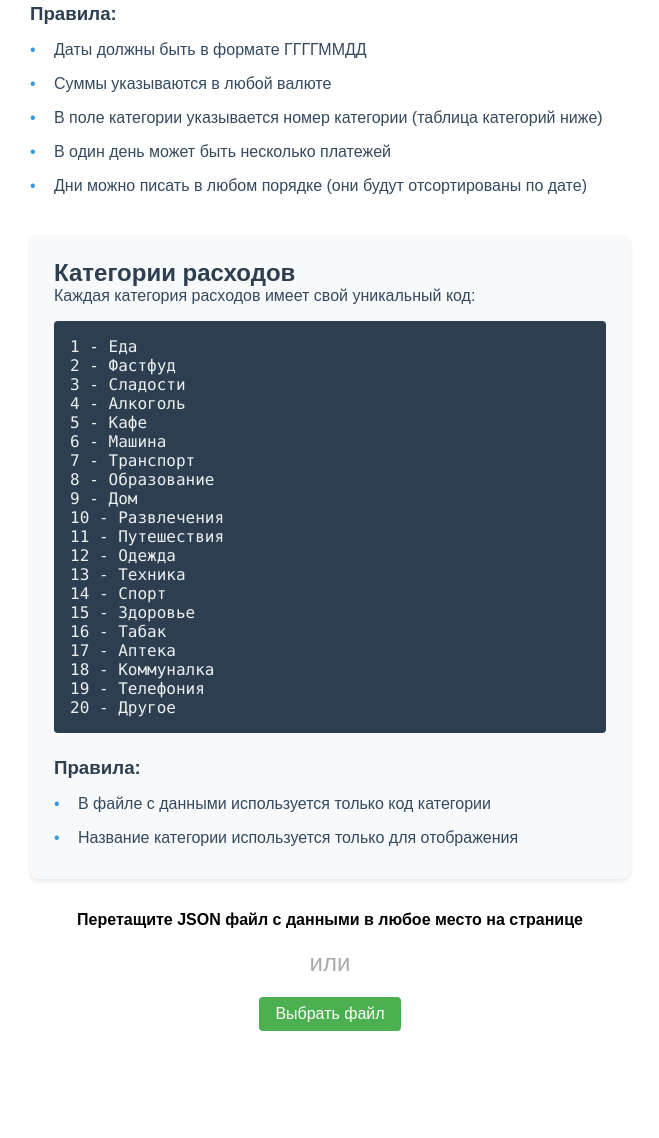
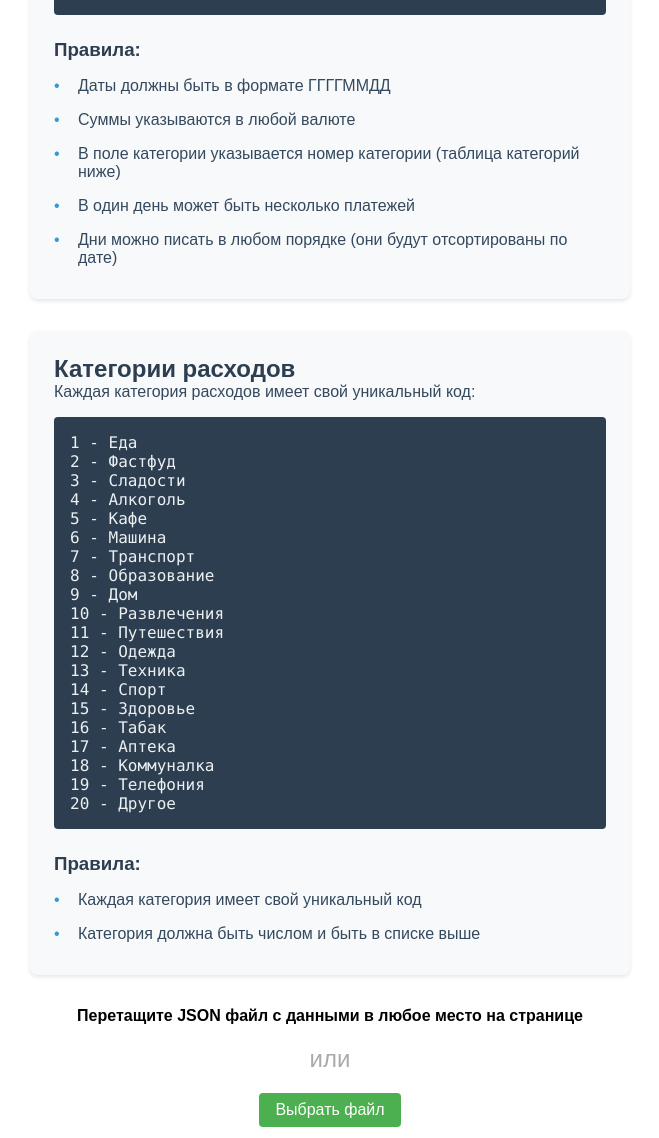
Before and after one commit to vladcyb/pay-stat, a website with bundled scripts: page public/index.html in a window 1280 px wide. Shown: the part 649-1787 px from the top of the page, without its empty margins (310-969 px from the left). Built offline with nearby package versions, Linux system fonts and the light colour scheme.

Commit message:
работает

```diff
--- a/public/css/index.css
+++ b/public/css/index.css
@@ -91,6 +91,10 @@
   margin: 1rem 0;
 }
 
+.categories-format-example {
+  min-height: 300px;
+}
+
 .code-key {
   color: #61afef;
 }
--- a/public/index.html
+++ b/public/index.html
@@ -14,8 +14,71 @@
   <body>
     <div id="root">
       <div id="initialContent">
-        <div class="container" id="format-guide"></div>
-        <div class="container" id="categories-guide"></div>
+        <div class="container" id="format-guide">
+          <h1>Анализ расходов</h1>
+          <div class="guide">
+            <h2>Формат входного файла</h2>
+            <p>Файл должен быть в формате JSON со следующей структурой:</p>
+            <pre class="format-example">
+{
+  <span class="code-key">"title"</span>: <span class="code-string">"Название отчета"</span>,
+  <span class="code-key">"payments"</span>: {
+    <span class="code-key">"20240329"</span>: [
+      {
+        <span class="code-key">"category"</span>: <span class="code-number">1</span>,
+        <span class="code-key">"value"</span>: <span class="code-number">100</span>,
+        <span class="code-key">"name"</span>: <span class="code-string">"помидоры"</span>
+      },
+      {
+        <span class="code-key">"category"</span>: <span class="code-number">2</span>,
+        <span class="code-key">"value"</span>: <span class="code-number">400</span>,
+        <span class="code-key">"name"</span>: <span class="code-string">"бургер"</span>
+      }
+    ],
+    <span class="code-key">"20240328"</span>: [
+      {
+        <span class="code-key">"category"</span>: <span class="code-number">7</span>,
+        <span class="code-key">"value"</span>: <span class="code-number">500</span>,
+        <span class="code-key">"name"</span>: <span class="code-string">"Такси"</span>
+      }
+    ]
+  }
+}</pre>
+            <div class="format-notes">
+              <h3>Правила:</h3>
+              <ul>
+                <li>Даты должны быть в формате ГГГГММДД</li>
+                <li>Суммы указываются в любой валюте</li>
+                <li>
+                  В поле категории указывается номер категории (таблица
+                  категорий ниже)
+                </li>
+                <li>В один день может быть несколько платежей</li>
+                <li>
+                  Дни можно писать в любом порядке (они будут отсортированы по
+                  дате)
+                </li>
+              </ul>
+            </div>
+          </div>
+        </div>
+        <div class="container" id="categories-guide">
+          <div class="guide">
+            <h2>Категории расходов</h2>
+            <p>Каждая категория расходов имеет свой уникальный код:</p>
+            <pre class="format-example categories-format-example">
+1 - Еда
+
+            </pre>
+            <div class="format-notes">
+              <h3>Правила:</h3>
+              <ul>
+                <li>Каждая категория имеет свой уникальный код</li>
+                <li>Категория должна быть числом и быть в списке выше</li>
+              </ul>
+            </div>
+          </div>
+        </div>
         <div class="container">
           <div class="text-center">
             <strong>
@@ -36,6 +99,7 @@
           </div>
         </div>
       </div>
+
       <div id="drop-zone"></div>
       <div class="statisticsContainer" id="statisticsContainer"></div>
     </div>
--- a/public/js/index.js
+++ b/public/js/index.js
@@ -1,14 +1,15 @@
-import { GuideView } from './models/GuideView.js'
-import { CategoryMappingView } from './models/CategoryMappingView.js'
+import { categoryRussian } from './categories.js'
+import { $ } from './lib.js'
 import { DataLoader } from './models/DataLoader.js'
 
 // Initialize when DOM is loaded
 document.addEventListener('DOMContentLoaded', () => {
-  // Add guides
-  document.querySelector('#format-guide').append(new GuideView().render())
-  document
-    .querySelector('#categories-guide')
-    .append(new CategoryMappingView().render())
+  // Fill categories guide
+  $('.categories-format-example').innerHTML = Object.entries(categoryRussian)
+    .map(([key, value]) => {
+      return `<div>${key} - ${value}</div>`
+    })
+    .join('')
 
   // Initialize data loader
   new DataLoader()
--- a/public/js/models/CategoryMappingView.js
+++ /dev/null
@@ -1,38 +0,0 @@
-import { categoryRussian } from '../categories.js'
-import { createElement } from '../lib.js'
-
-export class CategoryMappingView {
-  render() {
-    const container = createElement('div', 'guide')
-
-    const title = createElement('h2')
-    title.innerText = 'Категории расходов'
-    container.append(title)
-
-    const description = createElement('p')
-    description.innerText =
-      'Каждая категория расходов имеет свой уникальный код:'
-    container.append(description)
-
-    const example = createElement('pre', 'format-example')
-    example.innerText = Object.entries(categoryRussian)
-      .map(([code, name]) => `${code} - ${name}`)
-      .join('\n')
-    container.append(example)
-
-    const notes = createElement('div', 'format-notes')
-    const notesTitle = createElement('h3')
-    notesTitle.innerText = 'Правила:'
-    notes.append(notesTitle)
-
-    const notesList = createElement('ul')
-    notesList.innerHTML = `
-      <li>В файле с данными используется только код категории</li>
-      <li>Название категории используется только для отображения</li>
-    `
-    notes.append(notesList)
-
-    container.append(notes)
-    return container
-  }
-}
--- a/public/js/models/DataLoader.js
+++ b/public/js/models/DataLoader.js
@@ -4,7 +4,6 @@ import { TotalStatisticsView } from './TotalStatisticsView.js'
 import { PaymentsStatistics } from './PaymentsStatistics.js'
 
 export class DataLoader {
-  #fileContent
   constructor() {
     this.handleFileContent = this.handleFileContent.bind(this)
     this.handleFileDrop = this.handleFileDrop.bind(this)
@@ -21,10 +20,6 @@ export class DataLoader {
     // Add file input handler
     const fileInput = $('#file-input')
     fileInput.addEventListener('change', this.handleFileInput)
-
-    // Add JSON submit handler
-    const submitButton = $('#submit-json')
-    submitButton.addEventListener('click', this.handleJsonSubmit)
   }
 
   handleFileContent(content) {
--- a/public/js/models/GuideView.js
+++ /dev/null
@@ -1,53 +0,0 @@
-import { createDiv } from '../lib.js'
-
-export class GuideView {
-  #className
-  constructor(className) {
-    this.#className = className
-  }
-
-  render() {
-    const container = createDiv(this.#className)
-    container.innerHTML = `
-    <h1>Анализ расходов</h1>
-    <h2>Формат входного файла</h2>
-        <p>Файл должен быть в формате JSON со следующей структурой:</p>
-        <pre class="format-example">
-{
-  <span class="code-key">"title"</span>: <span class="code-string">"Название отчета"</span>,
-  <span class="code-key">"payments"</span>: {
-    <span class="code-key">"20240329"</span>: [
-      {
-        <span class="code-key">"category"</span>: <span class="code-number">1</span>,
-        <span class="code-key">"value"</span>: <span class="code-number">100</span>,
-        <span class="code-key">"name"</span>: <span class="code-string">"помидоры"</span>
-      },
-      {
-        <span class="code-key">"category"</span>: <span class="code-number">2</span>,
-        <span class="code-key">"value"</span>: <span class="code-number">400</span>,
-        <span class="code-key">"name"</span>: <span class="code-string">"бургер"</span>
-      }
-    ],
-    <span class="code-key">"20240328"</span>: [
-      {
-        <span class="code-key">"category"</span>: <span class="code-number">7</span>,
-        <span class="code-key">"value"</span>: <span class="code-number">500</span>,
-        <span class="code-key">"name"</span>: <span class="code-string">"Такси"</span>
-      }
-    ]
-  }
-}</pre>
-        <div class="format-notes">
-          <h3>Правила:</h3>
-          <ul>
-            <li>Даты должны быть в формате ГГГГММДД</li>
-            <li>Суммы указываются в любой валюте</li>
-            <li>В поле категории указывается номер категории (таблица категорий ниже)</li>
-            <li>В один день может быть несколько платежей</li>
-            <li>Дни можно писать в любом порядке (они будут отсортированы по дате)</li>
-          </ul>
-    `
-
-    return container
-  }
-}
```
